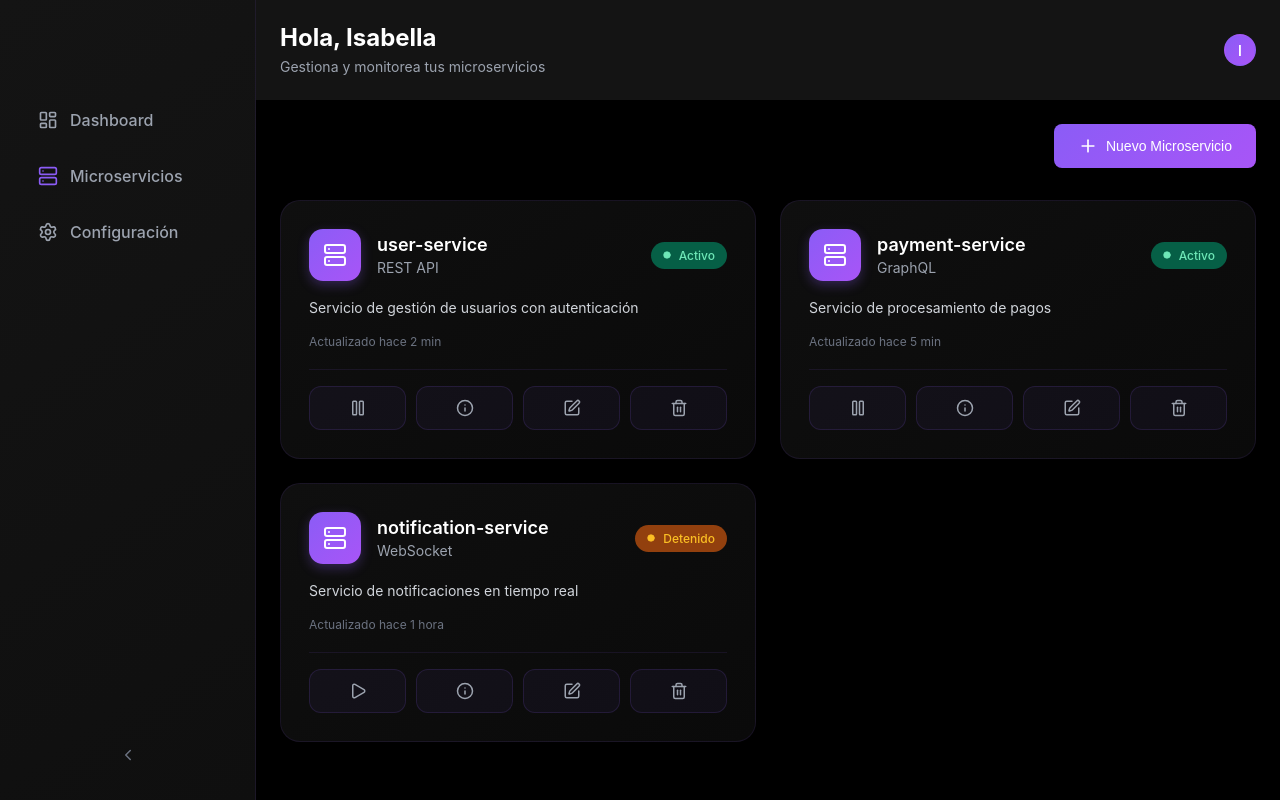
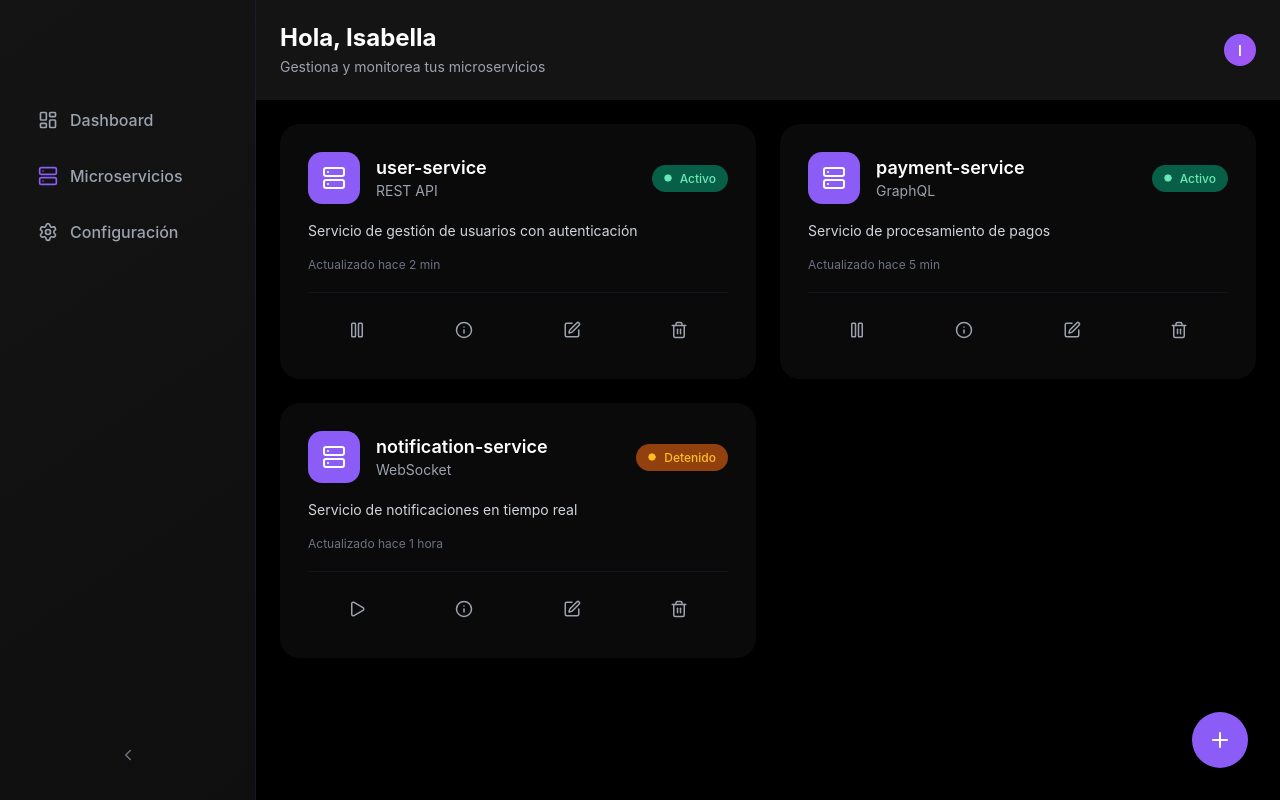
Before and after one commit to Is-monp/Microservices_f, a React (Vite) app in the folder my-dashboard/: page /microservices in a window 1280 px wide. Built offline with nearby package versions, Linux system fonts and the light colour scheme.

Commit message:
ux/ui updates
+Reworked graphs and other main components to fit the global style

```diff
--- a/my-dashboard/src/Pages/Dashboard/Dashboard.scss
+++ b/my-dashboard/src/Pages/Dashboard/Dashboard.scss
@@ -8,7 +8,7 @@
     display: grid;
     grid-template-columns: repeat(auto-fit, minmax(280px, 1fr));
     gap: 1.5rem;
-    margin-bottom: 2rem;
+    margin-bottom: 1rem;
 
     @media (min-width: 640px) {
       grid-template-columns: repeat(2, 1fr);
@@ -23,11 +23,10 @@
       gap: 1.5rem;
     }
 
-    // Responsive adjustments para pantallas muy pequeñas
     @media (max-width: 480px) {
       grid-template-columns: 1fr;
       gap: 1rem;
-      margin-bottom: 1.5rem;
+      margin-bottom: 0.8rem;
     }
   }
 
@@ -36,7 +35,7 @@
     display: grid;
     grid-template-columns: 1fr;
     gap: 2rem;
-    margin-bottom: 2rem;
+    margin-bottom: 1rem;
 
     @media (min-width: 1440px) {
       gap: 2rem;
@@ -44,23 +43,13 @@
 
     @media (max-width: 768px) {
       gap: 1.5rem;
-      margin-bottom: 1.5rem;
+      margin-bottom: 0.8rem;
     }
   }
 
   &__chart-main {
     width: 100%;
-    min-height: 500px;
-
-    @media (max-width: 768px) {
-      min-height: 300px;
-    }
-
-    @media (max-width: 480px) {
-      min-height: 250px;
-    }
   }
-
 
   // Table Section
   &__table {
--- a/my-dashboard/src/Pages/Microservices/Microservices.scss
+++ b/my-dashboard/src/Pages/Microservices/Microservices.scss
@@ -3,42 +3,48 @@
   min-height: 100vh;
   scroll-behavior: smooth;
 
-  &__header {
-    display: flex;
-    justify-content: flex-end;
-    align-items: center;
-    margin-bottom: 2rem;
-  }
-
   &__create-btn {
+    position: fixed;
+    bottom: 2rem;
+    right: 2rem;
     display: flex;
     align-items: center;
-    gap: 0.5rem;
-    padding: 0.75rem 1.5rem;
-    background: linear-gradient(135deg, #8b5cf6 0%, #a855f7 100%);
+    justify-content: center;
+    width: 3.5rem;
+    height: 3.5rem;
+    padding: 0;
+    background: #8b5cf6;
     border: none;
-    border-radius: 0.5rem;
+    border-radius: 50%;
     color: white;
-    font-size: 0.875rem;
-    font-weight: 500;
     cursor: pointer;
-    transition: all 0.2s ease;
-    white-space: nowrap;
+    transition: all 0.3s cubic-bezier(0.4, 0, 0.2, 1);
+    z-index: 1000;
 
     &:hover {
-      transform: translateY(-2px);
-      box-shadow: 0 10px 20px rgba(139, 92, 246, 0.3);
+      transform: scale(1.1) rotate(90deg);
+    }
+
+    &:active {
+      transform: scale(0.95) rotate(90deg);
     }
 
     @media (max-width: 768px) {
-      width: 100%;
-      justify-content: center;
+      bottom: 1.5rem;
+      right: 1.5rem;
+      width: 3rem;
+      height: 3rem;
     }
   }
 
   &__create-icon {
-    width: 1.25rem;
-    height: 1.25rem;
+    width: 1.5rem;
+    height: 1.5rem;
+
+    @media (max-width: 768px) {
+      width: 1.25rem;
+      height: 1.25rem;
+    }
   }
 
   &__grid {
@@ -46,6 +52,7 @@
     grid-template-columns: repeat(auto-fill, minmax(350px, 1fr));
     gap: 1.5rem;
     animation: fadeIn 0.5s ease-out;
+    padding-bottom: 2rem;
 
     @media (max-width: 768px) {
       grid-template-columns: 1fr;
--- a/my-dashboard/src/Pages/Microservices/Microservices.tsx
+++ b/my-dashboard/src/Pages/Microservices/Microservices.tsx
@@ -15,7 +15,6 @@ const Microservices: React.FC = () => {
       status: 'running',
       description: 'Servicio de gestión de usuarios con autenticación',
       code: `const express = require('express');\nconst app = express();\n\napp.get('/users', (req, res) => {\n  res.json({ users: [] });\n});\n\napp.listen(3000);`,
-      endpoints: 8,
       lastUpdated: 'hace 2 min',
     },
     {
@@ -25,7 +24,6 @@ const Microservices: React.FC = () => {
       status: 'running',
       description: 'Servicio de procesamiento de pagos',
       code: `const { ApolloServer, gql } = require('apollo-server');\n\nconst server = new ApolloServer({});\nserver.listen();`,
-      endpoints: 12,
       lastUpdated: 'hace 5 min',
     },
     {
@@ -35,7 +33,6 @@ const Microservices: React.FC = () => {
       status: 'stopped',
       description: 'Servicio de notificaciones en tiempo real',
       code: `const WebSocket = require('ws');\nconst wss = new WebSocket.Server({ port: 8080 });`,
-      endpoints: 4,
       lastUpdated: 'hace 1 hora',
     },
   ]);
@@ -58,7 +55,6 @@ const Microservices: React.FC = () => {
       status: 'stopped',
       description: data.description,
       code: data.code,
-      endpoints: 0,
       lastUpdated: 'hace un momento',
     };
 
@@ -121,7 +117,6 @@ const Microservices: React.FC = () => {
           onClick={() => setIsCreateModalOpen(true)}
         >
           <Plus className="microservices-page__create-icon" />
-          Nuevo Microservicio
         </button>
       </div>
 
--- a/my-dashboard/src/components/ActivityChart/ActivityChart.scss
+++ b/my-dashboard/src/components/ActivityChart/ActivityChart.scss
@@ -30,7 +30,6 @@
     &__chart-container {
         width: 100%;
         height: 300px;
-        margin-bottom: 1.5rem;
         position: relative;
 
         canvas {
@@ -48,88 +47,14 @@
         }
     }
 
-    &__stats {
-        display: grid;
-        grid-template-columns: repeat(auto-fit, minmax(120px, 1fr));
-        gap: 1rem;
-        padding-top: 1rem;
-        border-top: 1px solid #374151;
-    }
-
-    &__stat {
-        text-align: center;
-        padding: 1rem;
-        background-color: #1b1f27;
-        border-radius: 0.75rem;
-        transition: transform 0.2s ease, box-shadow 0.2s ease;
-
-        &:hover {
-        transform: translateY(-2px);
-        box-shadow: 0 4px 12px rgba(0, 0, 0, 0.3);
-        }
-
-        &:nth-child(1) {
-        border-left: 3px solid #B281EC;
-        }
-
-        &:nth-child(2) {
-        border-left: 3px solid #F7C15D;
-        }
-
-        &:nth-child(3) {
-        border-left: 3px solid #ef4444;
-        }
-
-        &:nth-child(4) {
-        border-left: 3px solid #D1E991;
-        }
-
-        &-value {
-        font-size: 1.5rem;
-        font-weight: 700;
-        color: white;
-        margin-bottom: 0.25rem;
-        }
-
-        &-label {
-        font-size: 0.75rem;
-        color: #9ca3af;
-        text-transform: uppercase;
-        letter-spacing: 0.5px;
-        }
-    }
-
     // Responsive
     @media (max-width: 768px) {
         padding: 1rem;
 
         &__header {
-        flex-direction: column;
-        gap: 1rem;
-        align-items: flex-start;
-        }
-
-        &__chart-container {
-        height: 250px;
-        }
-
-        &__stats {
-        grid-template-columns: repeat(2, 1fr);
-        gap: 0.75rem;
-        }
-
-        &__stat {
-        padding: 0.75rem;
-
-        &-value {
-            font-size: 1.25rem;
-        }
-        }
-    }
-
-    @media (max-width: 480px) {
-        &__stats {
-        grid-template-columns: 1fr;
+            flex-direction: column;
+            gap: 1rem;
+            align-items: flex-start;
         }
     }
 }
--- a/my-dashboard/src/components/ActivityChart/ActivityChart.tsx
+++ b/my-dashboard/src/components/ActivityChart/ActivityChart.tsx
@@ -1,4 +1,4 @@
-import React, { useRef} from 'react';
+import React, { useRef } from 'react';
 import {
     Chart as ChartJS,
     CategoryScale,
@@ -32,7 +32,6 @@ import {
 const generateActivityData = () => {
     const labels = [];
     const deployments = [];
-        const requests = [];
     const errors = [];
 
     const today = new Date();
@@ -45,17 +44,15 @@ import {
             month: 'short',
             day: 'numeric'
     }));
-
       // Generar datos simulados
       deployments.push(Math.floor(Math.random() * 15) + 5);
-        requests.push(Math.floor(Math.random() * 1000) + 200);
       errors.push(Math.floor(Math.random() * 20) + 1);
     }
 
-        return { labels, deployments, requests, errors };
+    return { labels, deployments, errors };
 };
 
-    const { labels, deployments, requests, errors } = generateActivityData();
+    const { labels, deployments, errors } = generateActivityData();
 
     const chartData = {
         labels,
@@ -114,8 +111,6 @@ import {
             borderWidth: 1,
             cornerRadius: 8,
             displayColors: true,
-            callbacks: {
-            }
         },
     },
     scales: {
--- a/my-dashboard/src/components/MicroserviceCard/MicroserviceCard.scss
+++ b/my-dashboard/src/components/MicroserviceCard/MicroserviceCard.scss
@@ -1,9 +1,8 @@
 .microservice-card {
-  background: linear-gradient(145deg, #0f0f0f 0%, #0a0a0a 100%);
+  background: #0a0a0a;
   border-radius: 1.25rem;
   padding: 1.75rem;
   transition: all 0.3s cubic-bezier(0.4, 0, 0.2, 1);
-  border: 1px solid rgba(139, 92, 246, 0.1);
   animation: fadeInUp 0.5s ease-out;
   position: relative;
   overflow: hidden;
@@ -23,7 +22,6 @@
   &:hover {
     transform: translateY(-2px);
     border-color: rgba(139, 92, 246, 0.3);
-    box-shadow: 0 20px 40px rgba(139, 92, 246, 0.1);
 
     &::before {
       opacity: 1;
@@ -45,15 +43,13 @@
   }
 
   &__icon {
-    background: linear-gradient(135deg, #8b5cf6 0%, #a855f7 100%);
+    background: #8b5cf6;
     border-radius: 0.875rem;
     padding: 0.875rem;
     display: flex;
     align-items: center;
     justify-content: center;
     color: white;
-    box-shadow: 0 4px 12px rgba(139, 92, 246, 0.3);
-
     svg {
       width: 1.5rem;
       height: 1.5rem;
@@ -164,8 +160,8 @@
   &__icon-btn {
     flex: 1;
     padding: 0.75rem;
-    background: rgba(139, 92, 246, 0.05);
-    border: 1px solid rgba(139, 92, 246, 0.15);
+    background: transparent;
+    border: none;
     border-radius: 0.75rem;
     color: #9ca3af;
     cursor: pointer;
@@ -177,20 +173,31 @@
     svg {
       width: 1.125rem;
       height: 1.125rem;
+      transition: all 0.3s cubic-bezier(0.4, 0, 0.2, 1);
     }
 
     &:hover {
-      background: rgba(139, 92, 246, 0.1);
-      border-color: rgba(139, 92, 246, 0.3);
       color: #a855f7;
-      transform: translateY(-1px);
+
+      svg {
+        transform: scale(1.2) rotate(5deg);
+      }
+    }
+
+    &:active {
+      svg {
+        transform: scale(0.9);
+      }
     }
 
     &--delete {
       &:hover {
-        background: rgba(239, 68, 68, 0.1);
-        border-color: rgba(239, 68, 68, 0.3);
         color: #ef4444;
+
+        svg {
+          transform: scale(1.2) rotate(-5deg);
+          animation: shake 0.5s ease-in-out;
+        }
       }
     }
   }
@@ -207,6 +214,21 @@
   }
 }
 
+@keyframes shake {
+  0%, 100% {
+    transform: scale(1.2) rotate(-5deg);
+  }
+  25% {
+    transform: scale(1.2) rotate(5deg);
+  }
+  50% {
+    transform: scale(1.2) rotate(-5deg);
+  }
+  75% {
+    transform: scale(1.2) rotate(5deg);
+  }
+}
+
 @media (max-width: 768px) {
   .microservice-card {
     padding: 1.25rem;
--- a/my-dashboard/src/components/MicroservicesTable/MicroservicesTable.scss
+++ b/my-dashboard/src/components/MicroservicesTable/MicroservicesTable.scss
@@ -45,9 +45,6 @@
         border-bottom: 1px solid #5B5B5B;
         transition: background-color 0.2s;
 
-        &:hover {
-        background-color: #1f2937;
-        }
     }
 
     &__cell {
```
Lines whose indentation alone changed are shown as unchanged.
